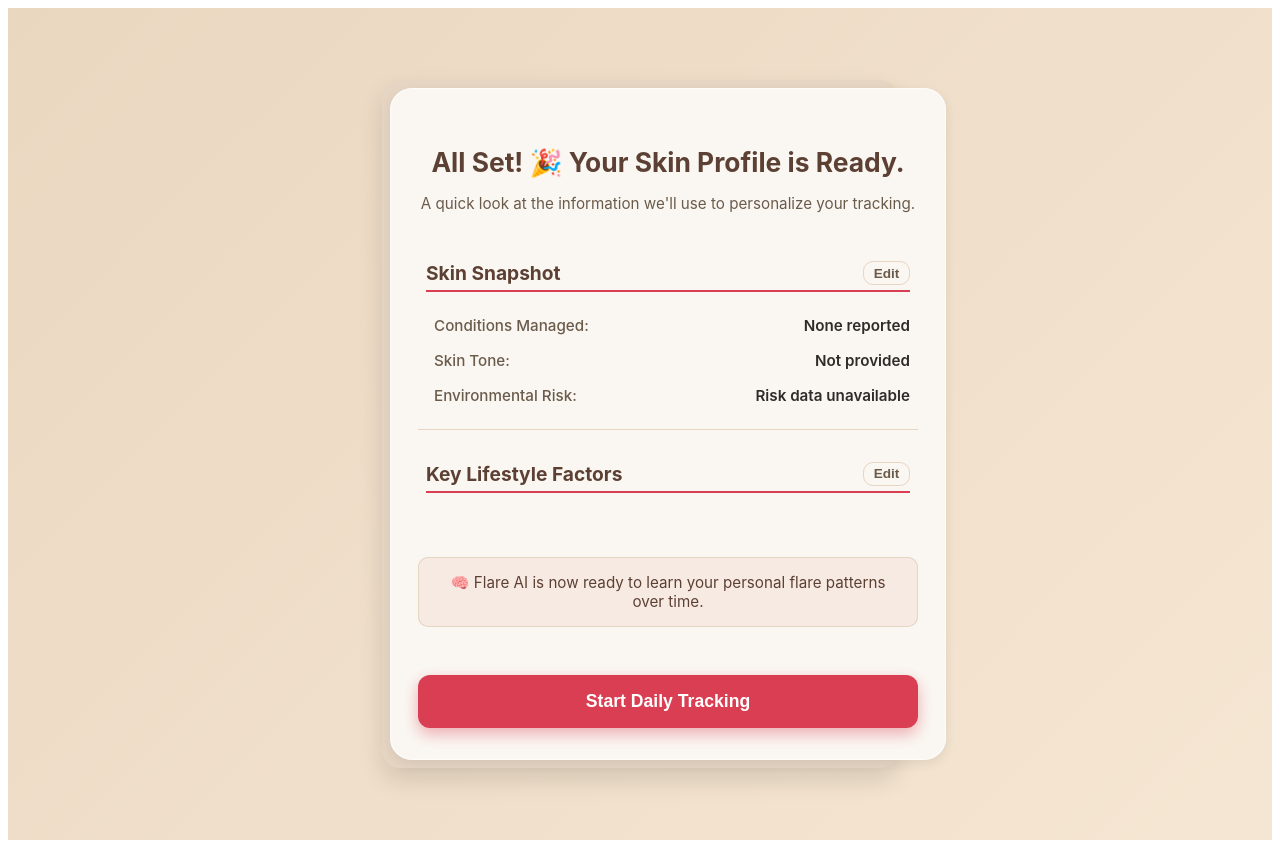
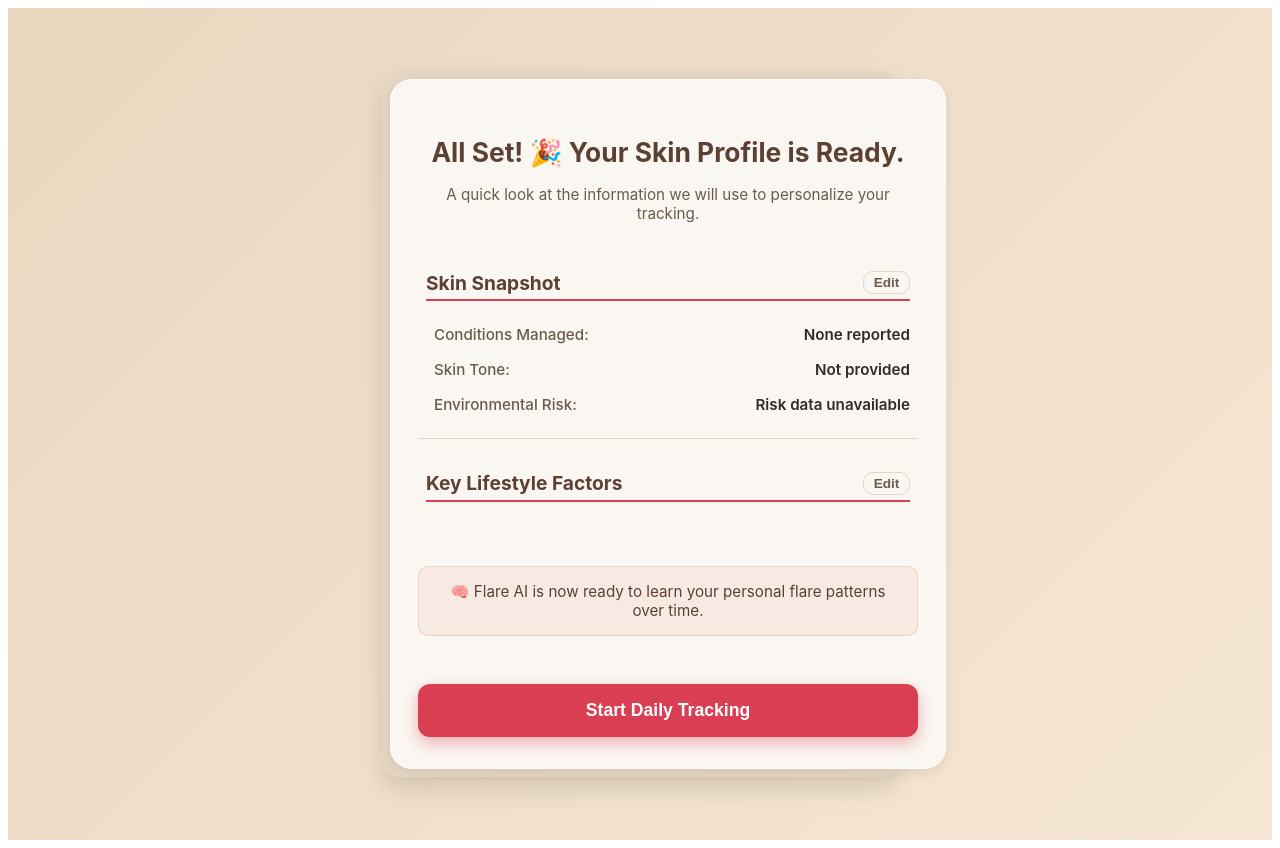
Before and after one commit to Dignity-css/flare-ai-site, a Next.js app: page /onboarding-summary in a window 1280 px wide. Built offline with nearby package versions, Linux system fonts and the light colour scheme.

Commit message:
fix: escape apostrophe in onboarding-summary.js

```diff
--- a/pages/onboarding-summary.js
+++ b/pages/onboarding-summary.js
@@ -149,7 +149,7 @@ export default function OnboardingSummary() {
         <div className="card-inner">
           <h1 className="title">All Set! 🎉 Your Skin Profile is Ready.</h1>
           <p className="subtitle">
-            A quick look at the information we'll use to personalize your tracking.
+            A quick look at the information we will use to personalize your tracking.
           </p>
 
           <div className="summary-content">
```
